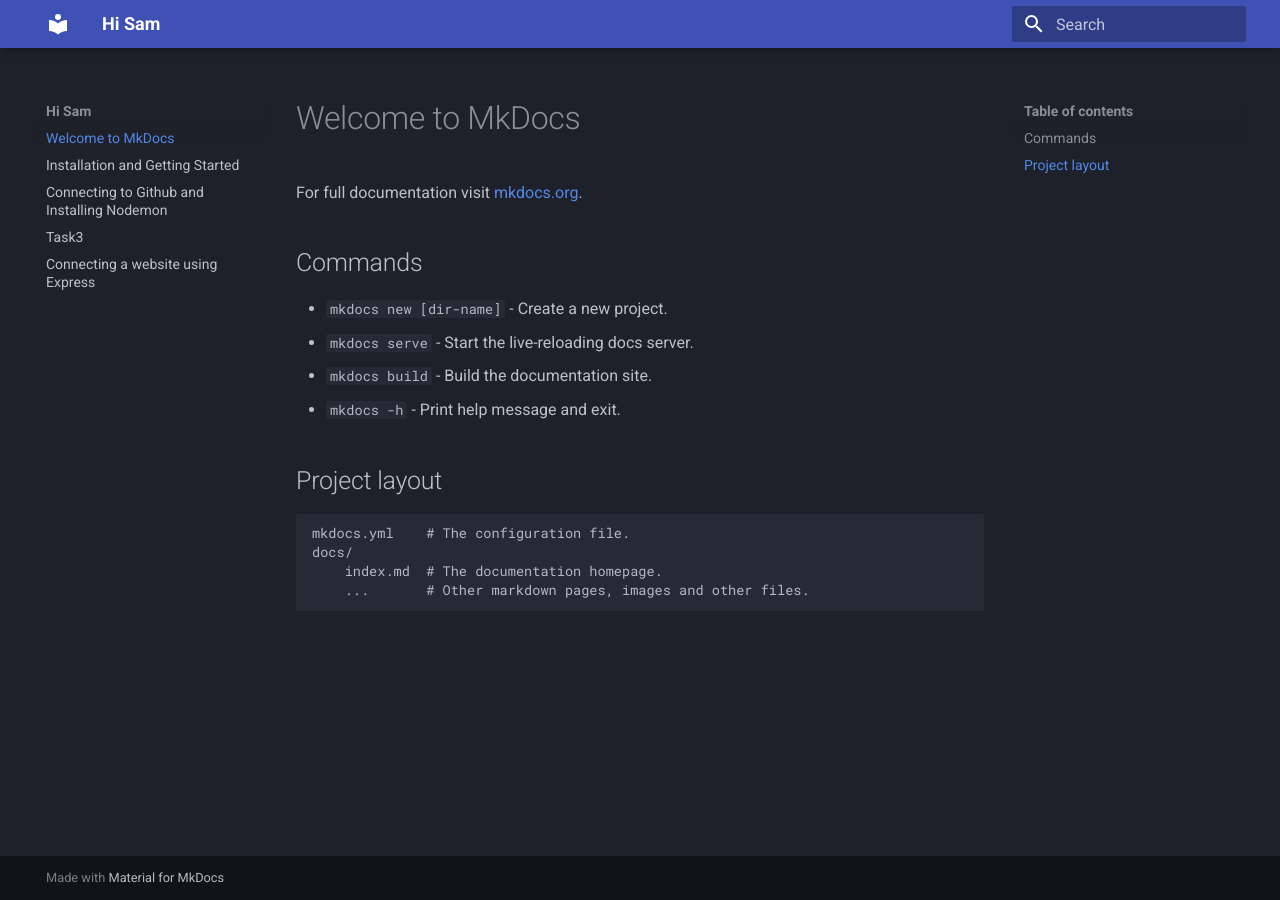
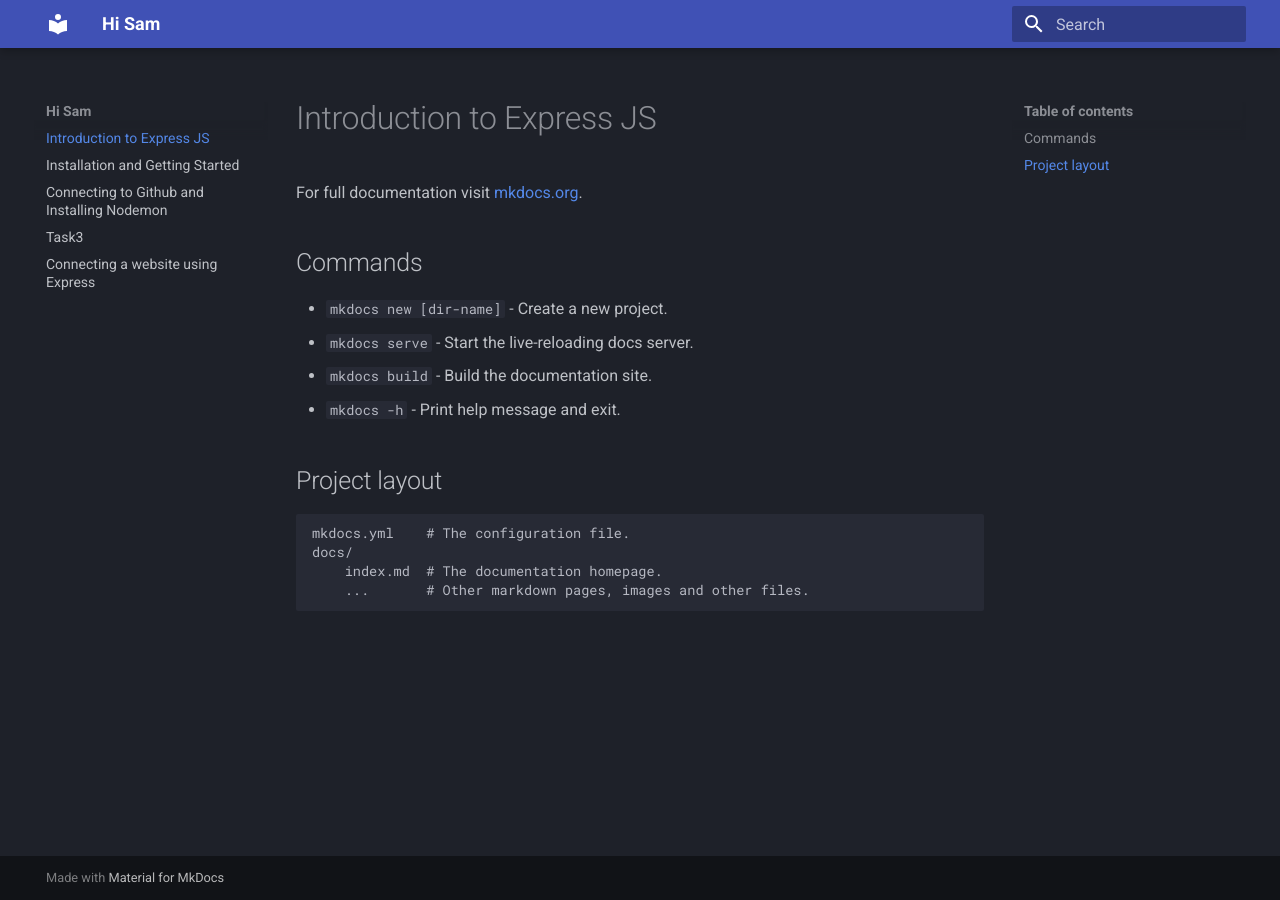
Before and after one commit to NBSutton98/COM-Documentation, an MkDocs documentation site: the page built from docs/index.md, in a window 1280 px wide. Built offline with MkDocs 1.6.1 and Material for MkDocs 9.7.7, drawn with Linux system fonts in a browser that asks for light colours.

Commit message:
Update index.md

```diff
--- a/docs/index.md
+++ b/docs/index.md
@@ -1,4 +1,4 @@
-# Welcome to MkDocs
+# Introduction to Express JS
 
 For full documentation visit [mkdocs.org](https://www.mkdocs.org).
 
```
